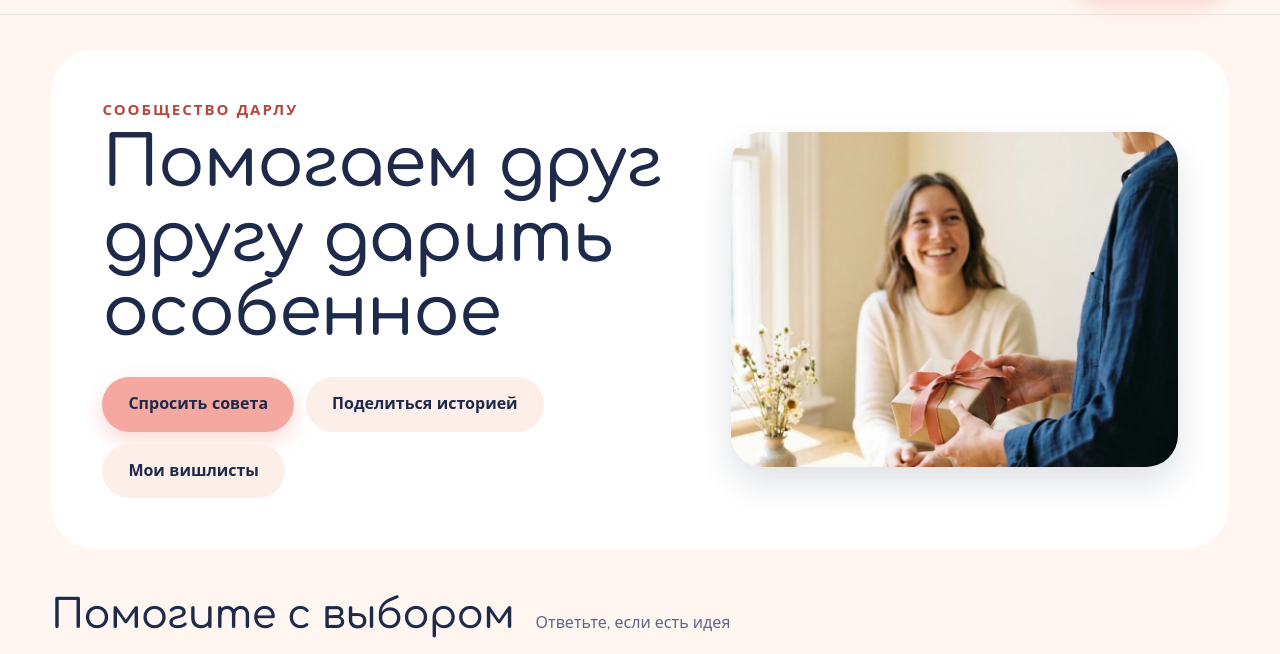
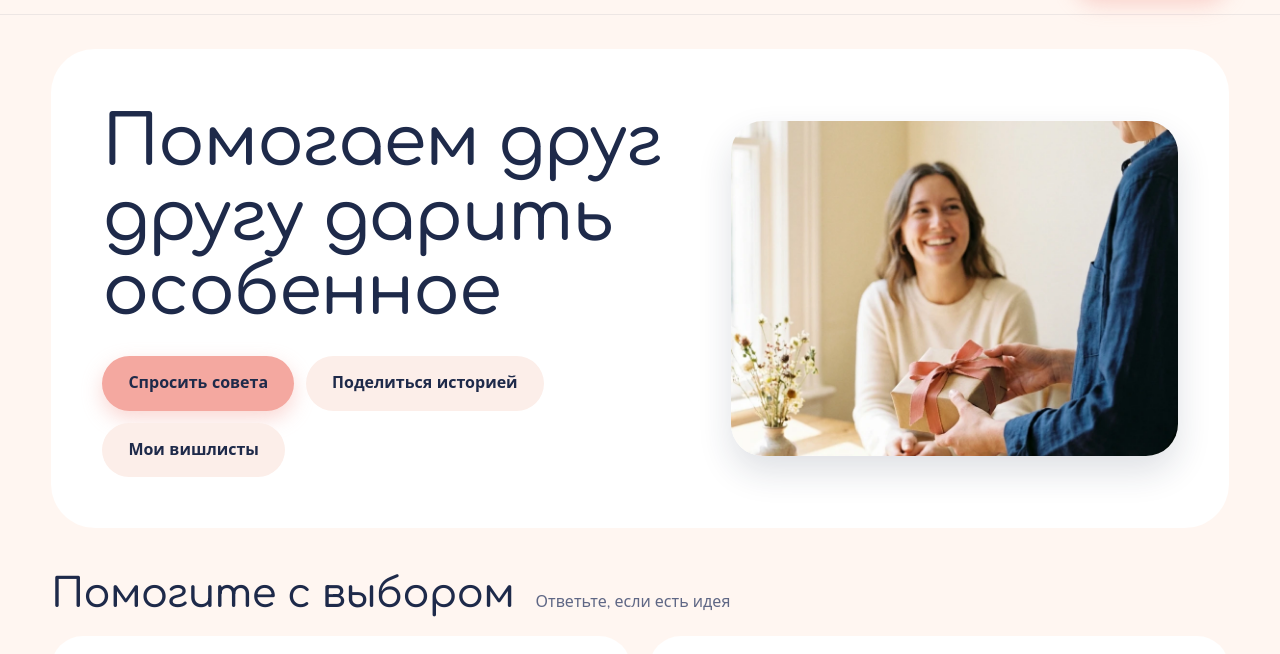
Before and after one commit to zarovkinvital005-create/darlu, a plain HTML site: page docs/community.html in a window 1280 px wide. Shown: the part 74-728 px from the top of the page. Drawn offline with nearby package versions, Linux system fonts and the light colour scheme; no server answers.

Commit message:
Сообщество: убрана надпись над заголовком
Co-Authored-By: Claude Sonnet 5.5 <noreply@anthropic.com>

```diff
--- a/docs/community.html
+++ b/docs/community.html
@@ -50,7 +50,6 @@
   <div class="wrap">
     <section class="cm-hero">
       <div class="cm-hero-t">
-        <div class="eyebrow">Сообщество Дарлу</div>
         <h1 class="ab-h1">Помогаем друг другу дарить особенное</h1>
       <div class="cm-acts">
         <button type="button" class="btn btn-coral" id="cmAsk">Спросить совета</button>
```
